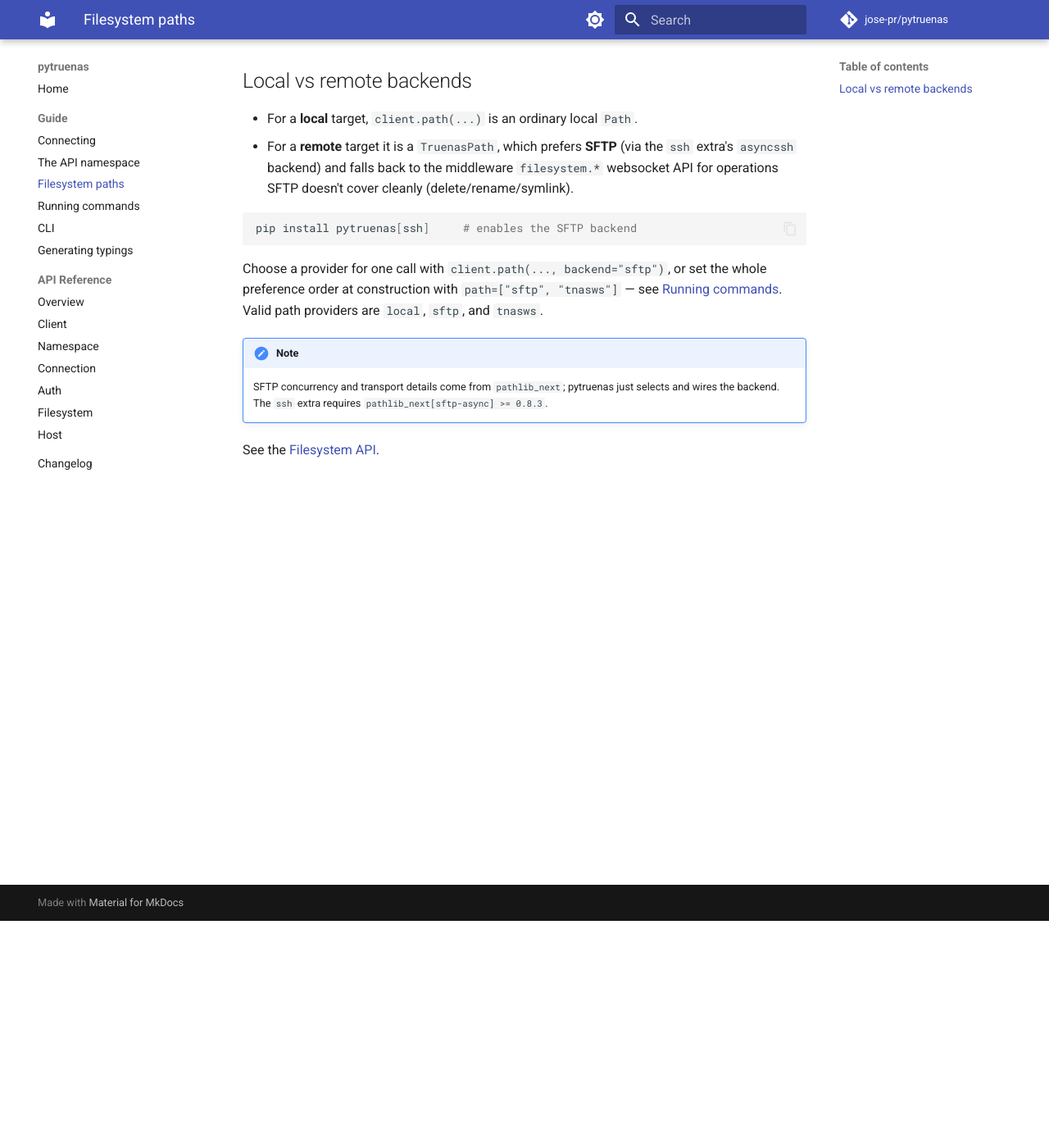
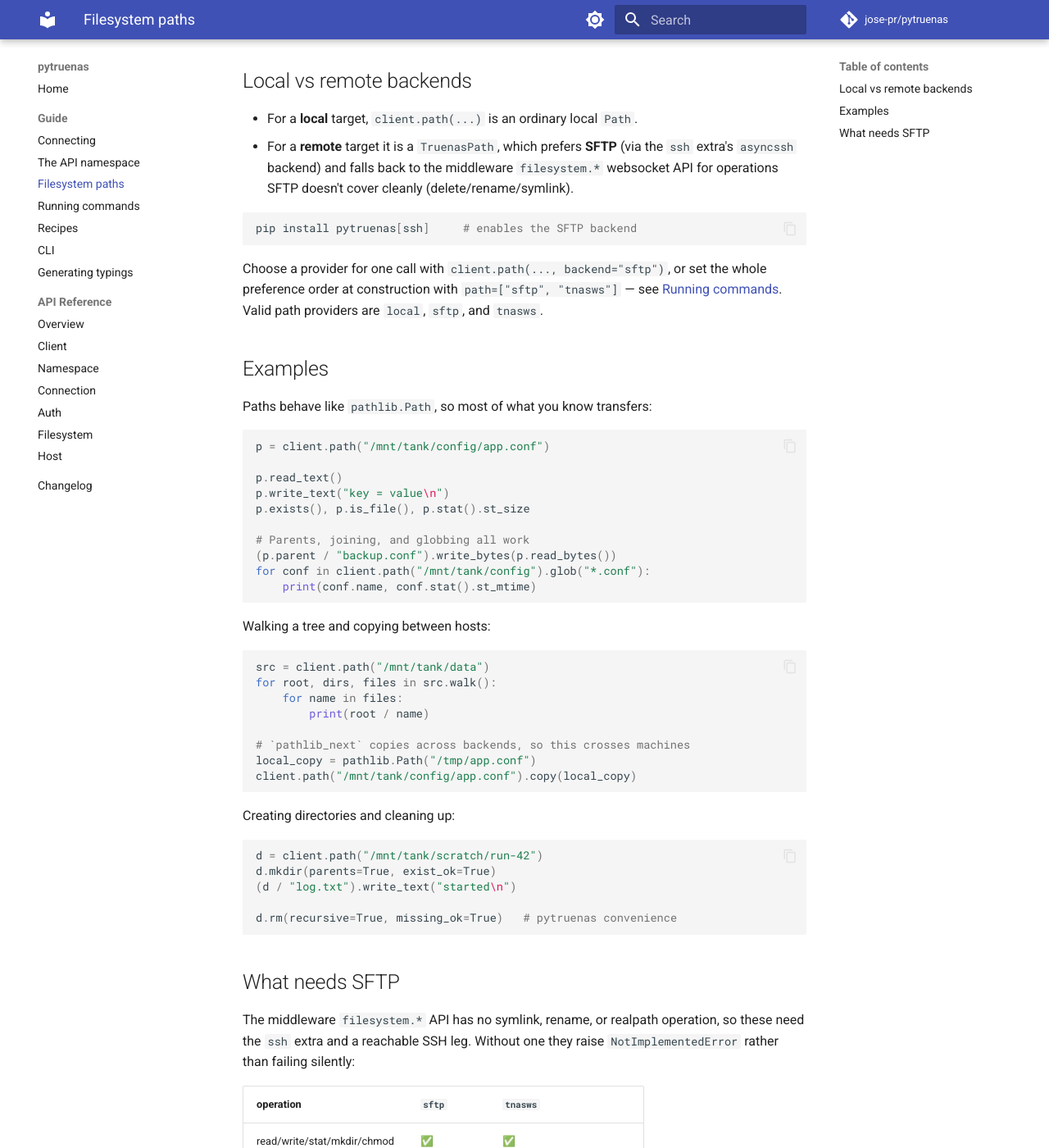
Before and after one commit to jose-pr/pytruenas, an MkDocs documentation site: the page built from docs/guide/filesystem.md, in a window 1280 px wide and 1400 px high, scrolled down 277 px. Shown: the whole window at 82% size. Built offline with MkDocs 1.6.1 and Material for MkDocs 9.7.7, drawn with Linux system fonts in a browser that asks for light colours; comment, search, counter and statistics services are not loaded; some of the changed text lies outside the part shown.

Commit message:
chore: release 0.2.1 -- documentation, and one error message 0.2.0 got wrong
The README was never updated for 0.2.0. It advertised a `pytruenas[host]`
extra removed when ops.host moved to netimps, still said "once published to
PyPI", gave a venv layout the project no longer uses, and said nothing about
transports -- the biggest change in the release it followed. Rewritten, with
the transport table and a commands/files section.

Adds a Recipes guide covering what people actually do: connect and reuse, query
with the _get/_upsert helpers, subscribe, run commands, upload/download, fan
out across hosts, provision SSH. Expands the filesystem guide with real path
examples and a table of which operations need SFTP.

Every recipe was executed against the live 26.0.0-BETA.1 box rather than
written from memory, and that caught a real bug:

    TrueNASClient("wss://nas", passwrd="s3cret")

raised `TypeError: SystemHost.__init__() got an unexpected keyword argument` --
accurate, but naming a hostctl-internal class instead of telling the caller
they misspelled `password`. 0.2.0 already rejected unknown credential names in
the config and unknown provider names in executor=/path=; this was the one path
where a typo escaped to a layer that could only describe it in its own terms.
Now `ValueError: unknown credential argument: 'passwrd'`, with the accepted
options listed. `_HOST_OPTIONS` is derived from SystemHost's signature so a
hostctl release adding a keyword does not become a spurious rejection here.

Also drops a stale `host` extra from both CI workflows (pip only warned, so it
had been silently doing nothing), and refreshes the private agent notes, which
still described client.py/jsonrpc.py and a branch that has since merged.

Checked: duho is current at 0.5.1 -- pinned floor, installed version, latest on
PyPI, and no unreleased commits in the sibling checkout.

361 passed / 5 skipped on 3.14 and the 3.9 floor; black clean; mkdocs --strict
builds; twine check passes on both artifacts.

````diff
--- a/docs/guide/filesystem.md
+++ b/docs/guide/filesystem.md
@@ -27,6 +27,69 @@
 `path=["sftp", "tnasws"]` — see [Running commands](commands.md#choosing-the-transport-yourself).
 Valid path providers are `local`, `sftp`, and `tnasws`.
 
+## Examples
+
+Paths behave like `pathlib.Path`, so most of what you know transfers:
+
+```python
+p = client.path("/mnt/tank/config/app.conf")
+
+p.read_text()
+p.write_text("key = value\n")
+p.exists(), p.is_file(), p.stat().st_size
+
+# Parents, joining, and globbing all work
+(p.parent / "backup.conf").write_bytes(p.read_bytes())
+for conf in client.path("/mnt/tank/config").glob("*.conf"):
+    print(conf.name, conf.stat().st_mtime)
+```
+
+Walking a tree and copying between hosts:
+
+```python
+src = client.path("/mnt/tank/data")
+for root, dirs, files in src.walk():
+    for name in files:
+        print(root / name)
+
+# `pathlib_next` copies across backends, so this crosses machines
+local_copy = pathlib.Path("/tmp/app.conf")
+client.path("/mnt/tank/config/app.conf").copy(local_copy)
+```
+
+Creating directories and cleaning up:
+
+```python
+d = client.path("/mnt/tank/scratch/run-42")
+d.mkdir(parents=True, exist_ok=True)
+(d / "log.txt").write_text("started\n")
+
+d.rm(recursive=True, missing_ok=True)   # pytruenas convenience
+```
+
+## What needs SFTP
+
+The middleware `filesystem.*` API has no symlink, rename, or realpath
+operation, so these need the `ssh` extra and a reachable SSH leg. Without one
+they raise `NotImplementedError` rather than failing silently:
+
+| operation | `sftp` | `tnasws` |
+| --- | --- | --- |
+| read/write/stat/mkdir/chmod | ✅ | ✅ |
+| `unlink`/`rmdir` | ✅ | ✅ (shells out) |
+| `rename` | ✅ | ❌ |
+| `symlink_to` / `readlink` | ✅ | ❌ |
+| `resolve` | ✅ | returns the path unchanged |
+
+`symlink_to` takes a pytruenas-specific `force=` that removes a conflicting
+target first — a bool, a file-type string, or a set of
+`"file"`/`"link"`/`"directory"`:
+
+```python
+link = client.path("/mnt/tank/current")
+link.symlink_to("/mnt/tank/releases/v2", force="link")   # replace only a symlink
+```
+
 !!! note
     SFTP concurrency and transport details come from `pathlib_next`; pytruenas
     just selects and wires the backend. The `ssh` extra requires
--- a/mkdocs.yml
+++ b/mkdocs.yml
@@ -33,6 +33,7 @@
       - The API namespace: guide/api.md
       - Filesystem paths: guide/filesystem.md
       - Running commands: guide/commands.md
+      - Recipes: guide/recipes.md
       - CLI: guide/cli.md
       - Generating typings: guide/typings.md
   - API Reference:
--- a/pyproject.toml
+++ b/pyproject.toml
@@ -4,7 +4,7 @@
 
 [project]
 name = "pytruenas"
-version = "0.2.0"
+version = "0.2.1"
 authors = [{ name = "Jose A." }]
 description = "A typed, Pythonic client and CLI for the TrueNAS middleware API"
 readme = "README.md"
````
Also changed, not shown: CHANGELOG.md (+31 -0 lines), README.md (+42 -11 lines), RELEASENOTES.md (+43 -0 lines), docs/guide/recipes.md (added, +166 -0 lines), docs/index.md (+11 -8 lines), 2 other files.
